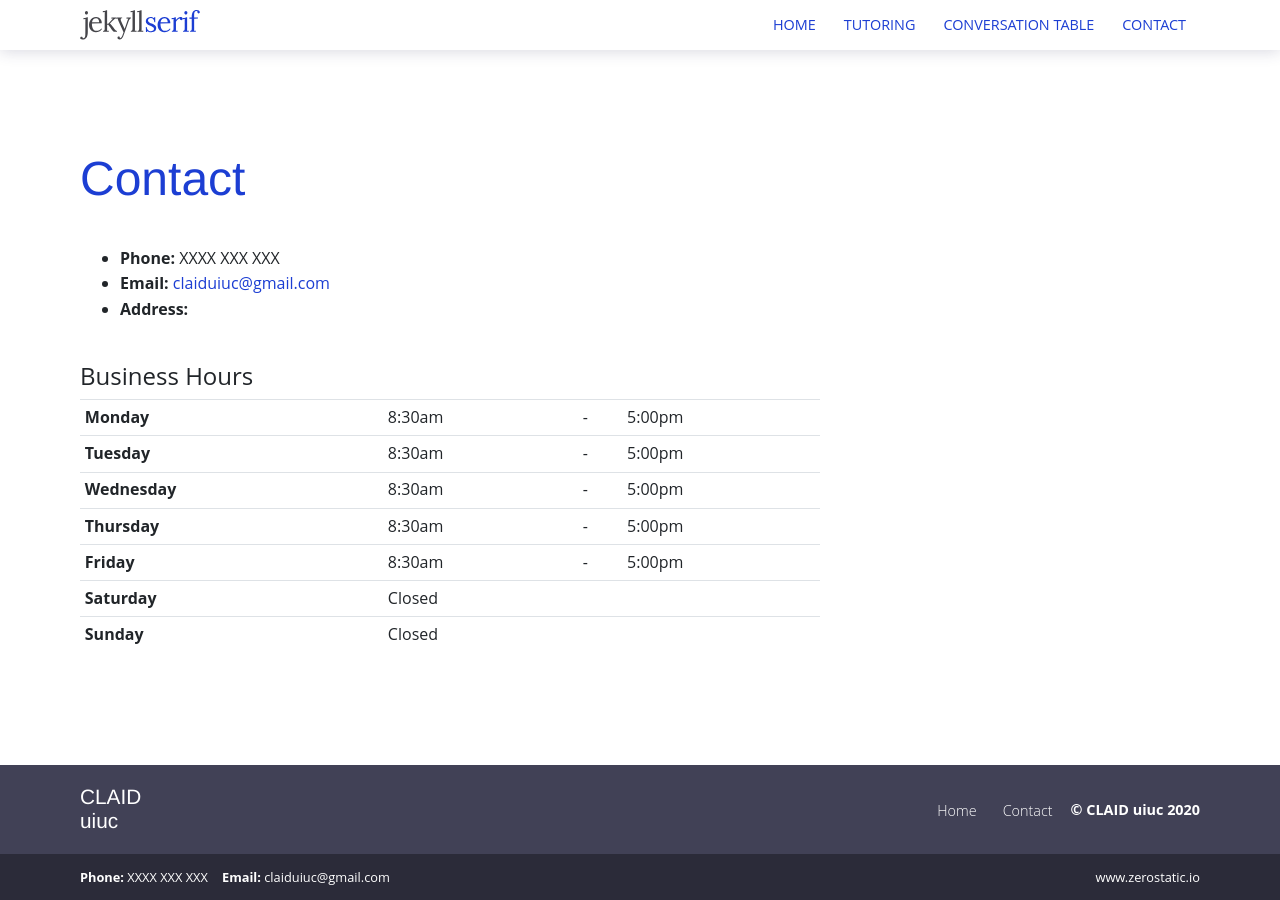
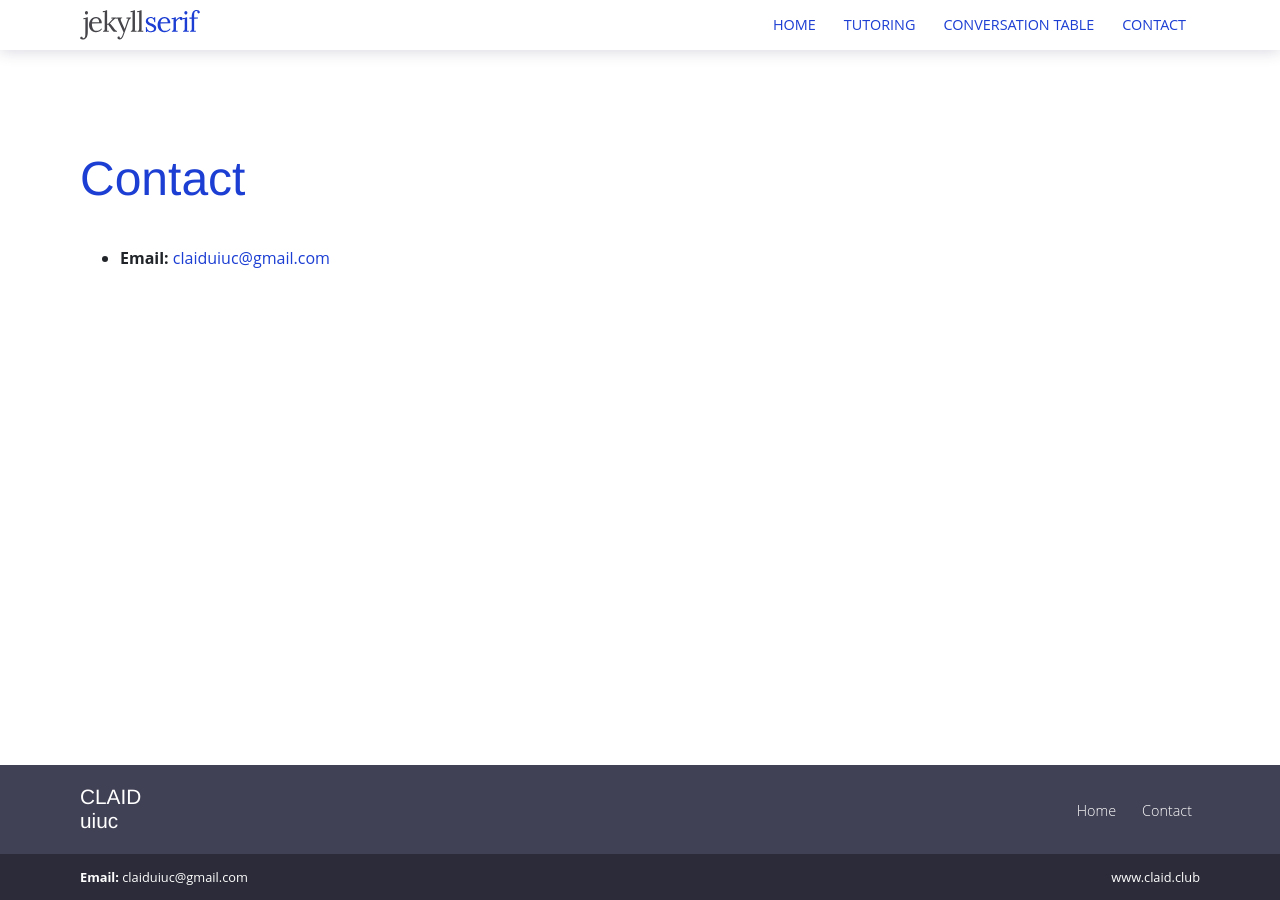
Before and after one commit to claiduiuc/CLAID-Website, a Jekyll site: the page built from contact.html, in a window 1280 px wide. Built offline with Jekyll 4.4.1, drawn with Linux system fonts in a browser that asks for light colours.

```diff
--- a/_data/contact.yml
+++ b/_data/contact.yml
@@ -1,4 +1,4 @@
 email: 'claiduiuc@gmail.com'
-phone: 'XXXX XXX XXX'
+#phone: 'XXXX XXX XXX'
 businessName: 'CLAID'
-address: ''
+#address: ''
--- a/_includes/footer.html
+++ b/_includes/footer.html
@@ -7,7 +7,6 @@
           <ul class="footer-menu">
             <li><a href="{{site.baseurl}}/">Home</a></li>
             <li><a href="{{site.baseurl}}/contact">Contact</a></li>
-            <li class="copyright">© {{site.title}} {{site.time | date:'%Y'}}</li>
           </ul>
         </div>
       </div>
--- a/_includes/sub-footer.html
+++ b/_includes/sub-footer.html
@@ -4,12 +4,11 @@
       <div class="col-12">
         <div class="sub-footer">
           <ul>
-            <li><strong>Phone: </strong>{{ site.data.contact.phone }}</li>
             <li><strong>Email: </strong><a href="mailto:{{ site.data.contact.email }}">
                 {{ site.data.contact.email }}</a></li>
           </ul>
           <ul>
-            <li><a href="https://www.zerostatic.io">www.zerostatic.io</a></li>
+            <li><a href="https://www.claid.club">www.claid.club</a></li>
           </ul>
         </div>
       </div>
--- a/contact.html
+++ b/contact.html
@@ -17,58 +17,11 @@
   <div class="row">
     <div class="col-12 col-md-8">
       <ul>
-        <li><strong>Phone: </strong>{{ site.data.contact.phone }}</li>
         <li><strong>Email: </strong><a href="mailto:{{ site.data.contact.email }}">
             {{ site.data.contact.email }}</a></li>
         {% if site.data.contact.address %}
-        <li><strong>Address: </strong>{{ site.data.contact.address }}</li>
         {% endif %}
       </ul>
-      <h4 class="mt-4">Business Hours</h4>
-      <table class="table table-sm opening-hours-table">
-        <tr>
-          <td class="day font-weight-bold">Monday</td>
-          <td class="opens">8:30am</td>
-          <td>-</td>
-          <td class="closes">5:00pm</td>
-        </tr>
-        <tr>
-          <td class="day font-weight-bold">Tuesday</td>
-          <td class="opens">8:30am</td>
-          <td>-</td>
-          <td class="closes">5:00pm</td>
-        </tr>
-        <tr>
-          <td class="day font-weight-bold">Wednesday</td>
-          <td class="opens">8:30am</td>
-          <td>-</td>
-          <td class="closes">5:00pm</td>
-        </tr>
-        <tr>
-          <td class="day font-weight-bold">Thursday</td>
-          <td class="opens">8:30am</td>
-          <td>-</td>
-          <td class="closes">5:00pm</td>
-        </tr>
-        <tr>
-          <td class="day font-weight-bold">Friday</td>
-          <td class="opens">8:30am</td>
-          <td>-</td>
-          <td class="closes">5:00pm</td>
-        </tr>
-        <tr>
-          <td class="day font-weight-bold">Saturday</td>
-          <td class="opens">Closed</td>
-          <td></td>
-          <td class="closes"></td>
-        </tr>
-        <tr>
-          <td class="day font-weight-bold">Sunday</td>
-          <td class="opens">Closed</td>
-          <td> </td>
-          <td class="closes"></td>
-        </tr>
-      </table>
     </div>
   </div>
 </div>
```
Also changed, not shown: index.html (+2 -26 lines), images/favicon.png.
